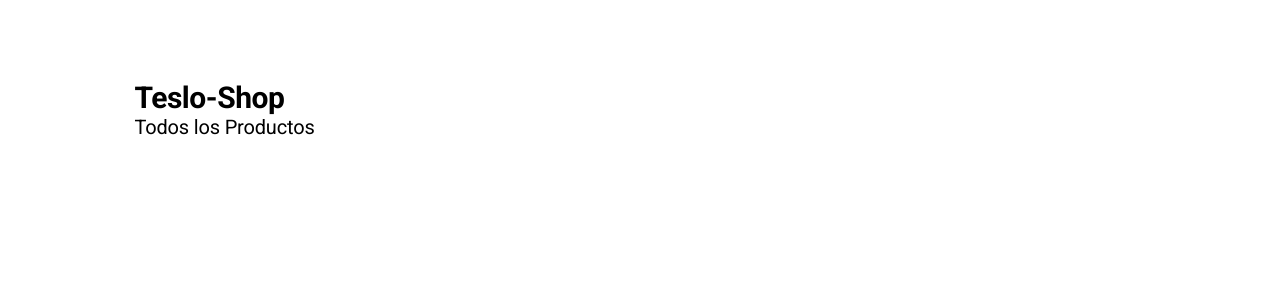
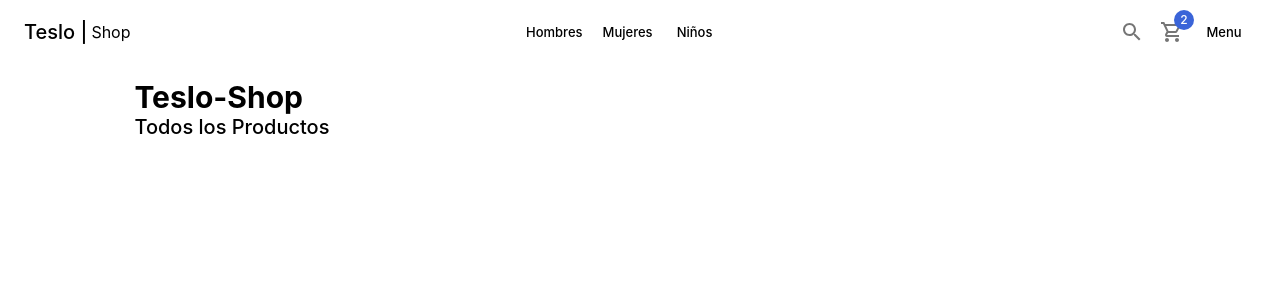
Before and after one commit to mattiasdu944/Teslo-Shop, a Next.js app: page / in a window 1280 px wide. Shown: the top 300 px of the page. Built offline with nearby package versions, Linux system fonts and the light colour scheme.

Commit message:
navbar, nueva fuente y shopLayout

```diff
--- a/components/layouts/ShopLayout.tsx
+++ b/components/layouts/ShopLayout.tsx
@@ -1,5 +1,6 @@
 import {FC} from 'react'
 import Head from 'next/head';
+import { Navbar } from '../ui';
 
 interface Props{
     title : string;
@@ -26,7 +27,7 @@
             </Head>
 
             <nav>
-
+                <Navbar/>
             </nav>
 
             <main style={{
--- /dev/null
+++ b/components/ui/Navbar.tsx
@@ -0,0 +1,57 @@
+import NextLink from 'next/link'
+import { SearchOutlined, ShoppingCartOutlined } from '@mui/icons-material';
+import { AppBar, Link, Toolbar, Typography, Box, Button, IconButton, Badge } from '@mui/material';
+
+export const Navbar = () => {
+    return (
+        <AppBar>
+            <Toolbar>
+                <NextLink href={''} passHref>
+                    <Box display='flex' alignItems='center' color='black'>
+                        <Typography variant='h6'>Teslo |</Typography>
+                        <Typography sx={{ml:0.5}}>Shop</Typography>
+                    </Box>
+                </NextLink>
+
+                <Box flex={ 1 }/>
+
+                <Box sx={{display: { xs:'none', sm:'block' } }}>
+                    <NextLink href='/category/men' passHref>
+                            <Button>Hombres</Button>
+
+                    </NextLink>
+
+                    <NextLink href='/category/women' passHref>
+
+                            <Button>Mujeres</Button>
+
+                    </NextLink>
+
+                    <NextLink href='/category/kid' passHref>
+                            <Button>Niños</Button>
+                    </NextLink>
+                </Box>
+
+                <Box flex={ 1 }/>
+                <IconButton>
+                    <SearchOutlined/>
+                </IconButton>
+
+                <NextLink href='/cart' passHref>
+                    <>
+                        <IconButton>
+                            <Badge badgeContent={ 2 } color='secondary'>
+                                <ShoppingCartOutlined/>
+                            </Badge>
+                        </IconButton>
+                    </>
+                </NextLink>
+
+                <Button>
+                    Menu
+                </Button>
+
+            </Toolbar>
+        </AppBar>
+    )
+}
--- /dev/null
+++ b/components/ui/index.ts
@@ -0,0 +1 @@
+export * from './Navbar'
--- a/pages/_document.tsx
+++ b/pages/_document.tsx
@@ -11,10 +11,9 @@
         return (
             <Html>
                 <Head>
-                    <link
-                        rel="stylesheet"
-                        href="https://fonts.googleapis.com/css?family=Roboto:300,400,500,700&display=swap"
-                    />
+                    <link rel="preconnect" href="https://fonts.googleapis.com"/>
+                    <link rel="preconnect" href="https://fonts.gstatic.com"/>
+                    <link href="https://fonts.googleapis.com/css2?family=Montserrat:wght@300;400;500;600;700&display=swap" rel="stylesheet"/>
                 </Head>
                 <body>
                     <Main />
--- a/styles/globals.css
+++ b/styles/globals.css
@@ -1,3 +1,4 @@
+@import url('https://fonts.googleapis.com/css2?family=Montserrat:wght@300;400;500;600;700&display=swap');
 
 @keyframes fadeIn {
   0% {opacity: 0;}
@@ -7,6 +8,14 @@
 @-webkit-keyframes fadeIn {
   0% {opacity: 0;}
   100% {opacity: 1;}
+}
+
+*{
+  font-family: 'Montserrat', sans-serif ;
+}
+
+a{
+  text-decoration: none;
 }
 
 .fadeIn {
--- a/themes/light-theme.ts
+++ b/themes/light-theme.ts
@@ -3,6 +3,21 @@
 
 
 export const lightTheme = createTheme({
+  typography: {
+    fontFamily: [
+      '-apple-system',
+      'BlinkMacSystemFont',
+      '"Segoe UI"',
+      'Roboto',
+      '"Helvetica Neue"',
+      'Arial',
+      'sans-serif',
+      '"Apple Color Emoji"',
+      '"Segoe UI Emoji"',
+      '"Segoe UI Symbol"',
+    ].join(','),
+  },
+
   palette: {
     mode: 'light',
     primary: {
@@ -16,6 +31,7 @@
     MuiLink: {
       defaultProps: {
         underline: 'none',
+
       },
     },
     MuiAppBar: {
@@ -35,11 +51,11 @@
       styleOverrides: {
         h1: {
           fontSize: 30,
-          fontWeight: 600
+          fontWeight: 700
         },
         h2: {
           fontSize: 20,
-          fontWeight: 400
+          fontWeight: 500
         },
         subtitle1: {
           fontSize: 18,
@@ -57,6 +73,8 @@
       },
       styleOverrides: {
         root: {
+          backgroundColor: 'white',
+          color: 'black',
           textTransform: 'none',
           boxShadow: 'none',
           borderRadius: 10,
```
